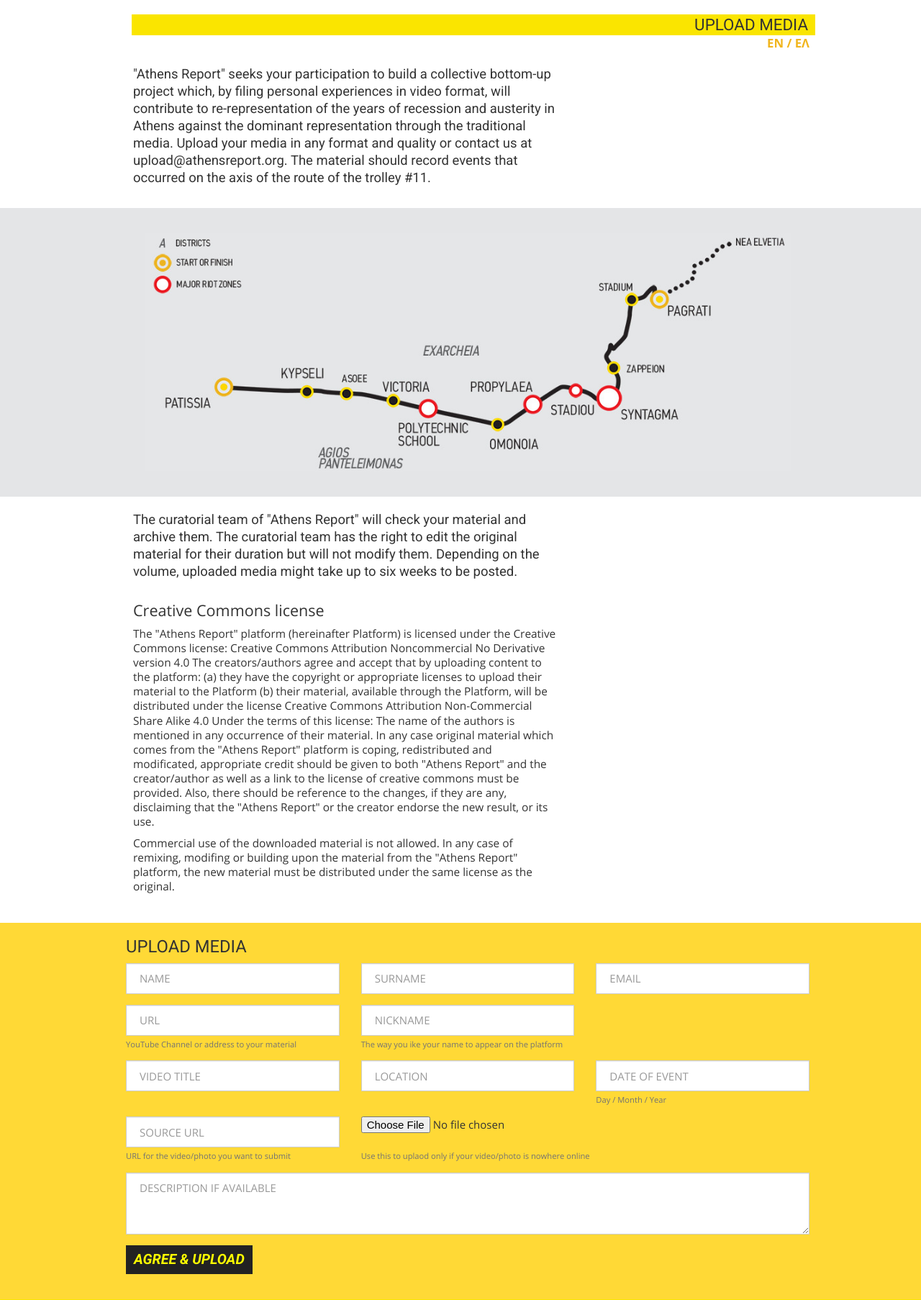
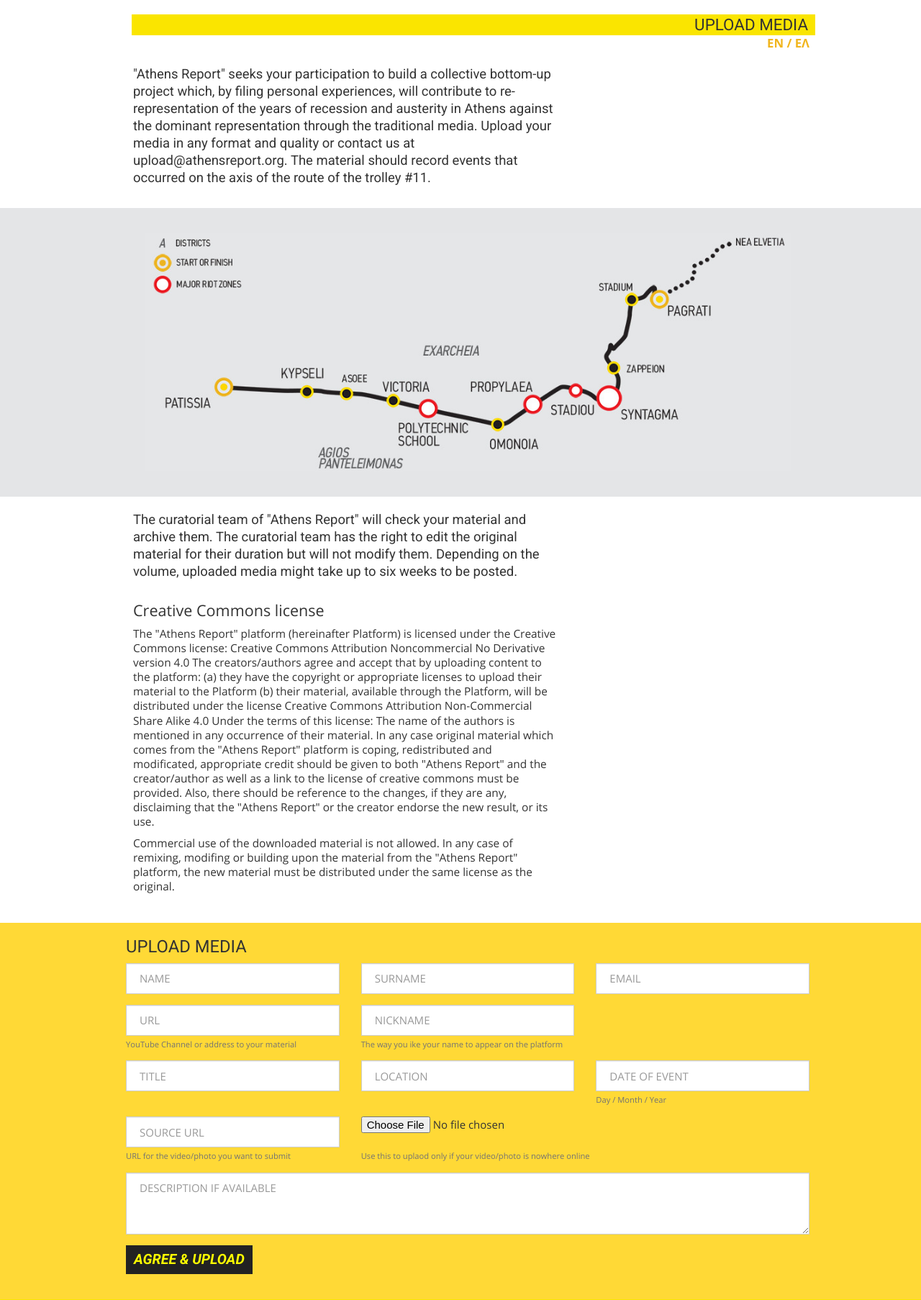
Before and after one commit to athensreport/athensreport.org, a Django app: page /upload/ in a window 1280 px wide. Shown: the part 110-1916 px from the top of the page at 72% size. Run offline with Django 3.2, Linux system fonts and the light colour scheme; some libraries are stand-ins or nearby versions.

Commit message:
Remove video ref from upload form

```diff
--- a/athensreport/templates/gallery/upload.html
+++ b/athensreport/templates/gallery/upload.html
@@ -28,7 +28,7 @@
       <div class="col-md-8">
         <p class="flatpage-title">
           "Athens Report" seeks your participation to build a collective bottom-up project which,
-          by filing personal experiences in video format, will contribute to re-representation of
+          by filing personal experiences, will contribute to re-representation of
           the years of recession and austerity in Athens against the dominant representation through
           the traditional media. Upload your media in any format and quality or contact us at
           upload@athensreport.org. The material should
@@ -139,8 +139,8 @@
         <div class="row">
           <div class="col-md-4 col-sm-6">
             <div class="form-group {% if form.video_title.errors %}has-error{% endif %}">
-              <label class="sr-only" for="video_title">Video Title</label>
-              <input type="text" class="form-control" id="video_title" placeholder="VIDEO TITLE" name="video_title" value="{{ form.video_title.value|default:'' }}" required>
+              <label class="sr-only" for="video_title">Title</label>
+              <input type="text" class="form-control" id="video_title" placeholder="TITLE" name="video_title" value="{{ form.video_title.value|default:'' }}" required>
             </div>
           </div>
           <div class="col-md-4 col-sm-6">
--- a/athensreport/templates/gallery/upload_gr.html
+++ b/athensreport/templates/gallery/upload_gr.html
@@ -28,7 +28,7 @@
       <div class="col-md-8">
         <p class="flatpage-title">
           To "Athens Report" ζητά τη συμμετοχή σας ώστε να συνταχθεί ένα συλλογικό εγχείρημα από τα
-          κάτω, το οποίο με την αρχειοθέτηση προσωπικών εμπειριών σε μορφή βίντεο, θα συμβάλλει στην
+          κάτω, το οποίο με την αρχειοθέτηση προσωπικών εμπειριών, θα συμβάλλει στην
           εκ νέου αναπαράσταση των χρόνων της ύφεσης και της λιτότητας στην Αθήνα ενάντια στη κυρίαρχη
           εκπροσώπηση όπως αυτή έχει εκφραστεί μέσα από τα παραδοσιακά μέσα μαζικής ενημέρωσης.
           Ανεβάστε τα αρχεία σας σε όποια μορφή τα έχετε και σε όποια ποιότητα και αν είναι, ή
@@ -147,8 +147,8 @@
         <div class="row">
           <div class="col-md-4">
             <div class="form-group {% if form.video_title.errors %}has-error{% endif %}">
-              <label class="sr-only" for="video_title">Τίτλος βίντεο</label>
-              <input type="text" class="form-control" id="video_title" placeholder="ΤΙΤΛΟΣ ΒΙΝΤΕΟ" name="video_title" value="{{ form.video_title.value|default:'' }}" required>
+              <label class="sr-only" for="video_title">Τίτλος</label>
+              <input type="text" class="form-control" id="video_title" placeholder="ΤΙΤΛΟΣ" name="video_title" value="{{ form.video_title.value|default:'' }}" required>
             </div>
           </div>
           <div class="col-md-4">
```
